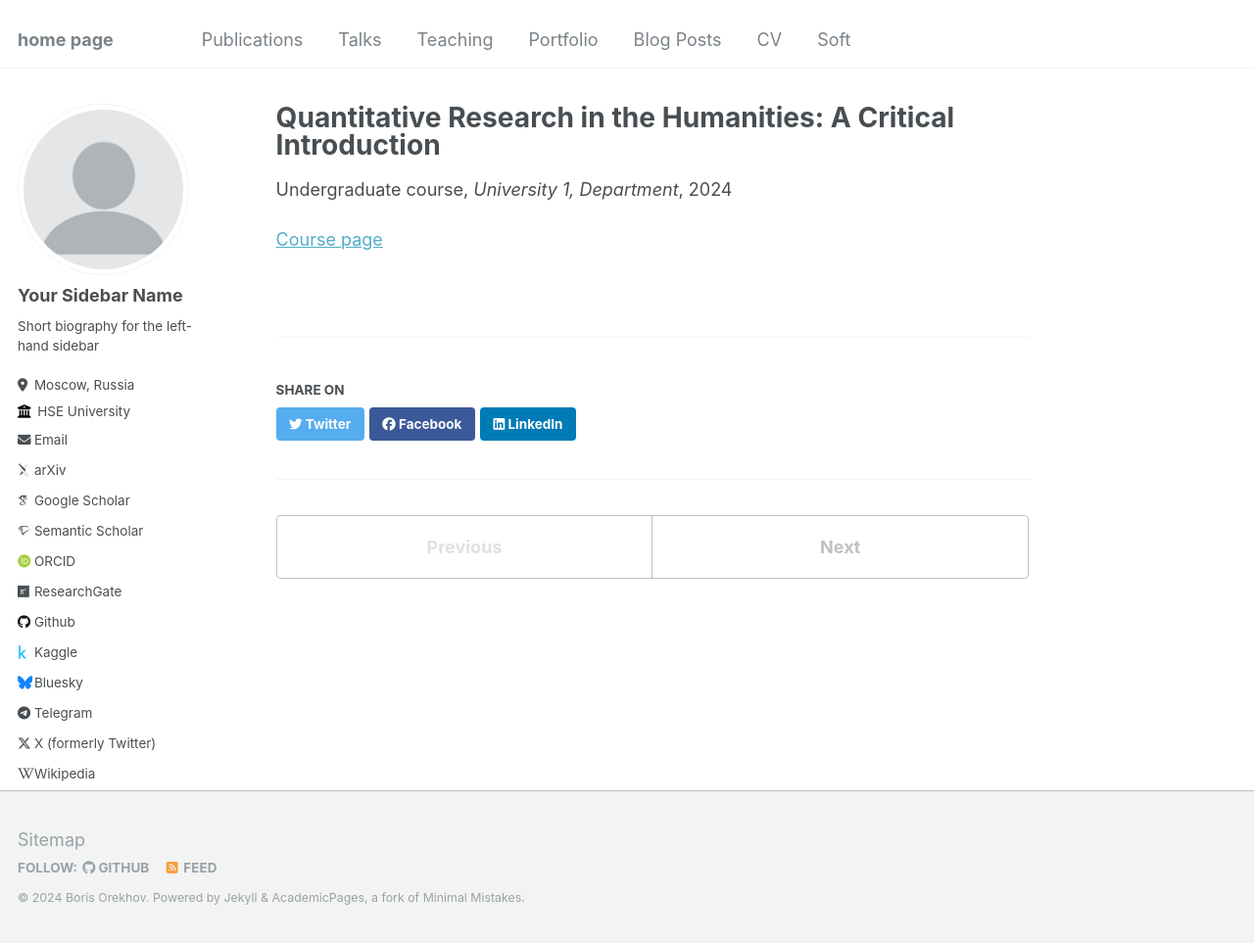
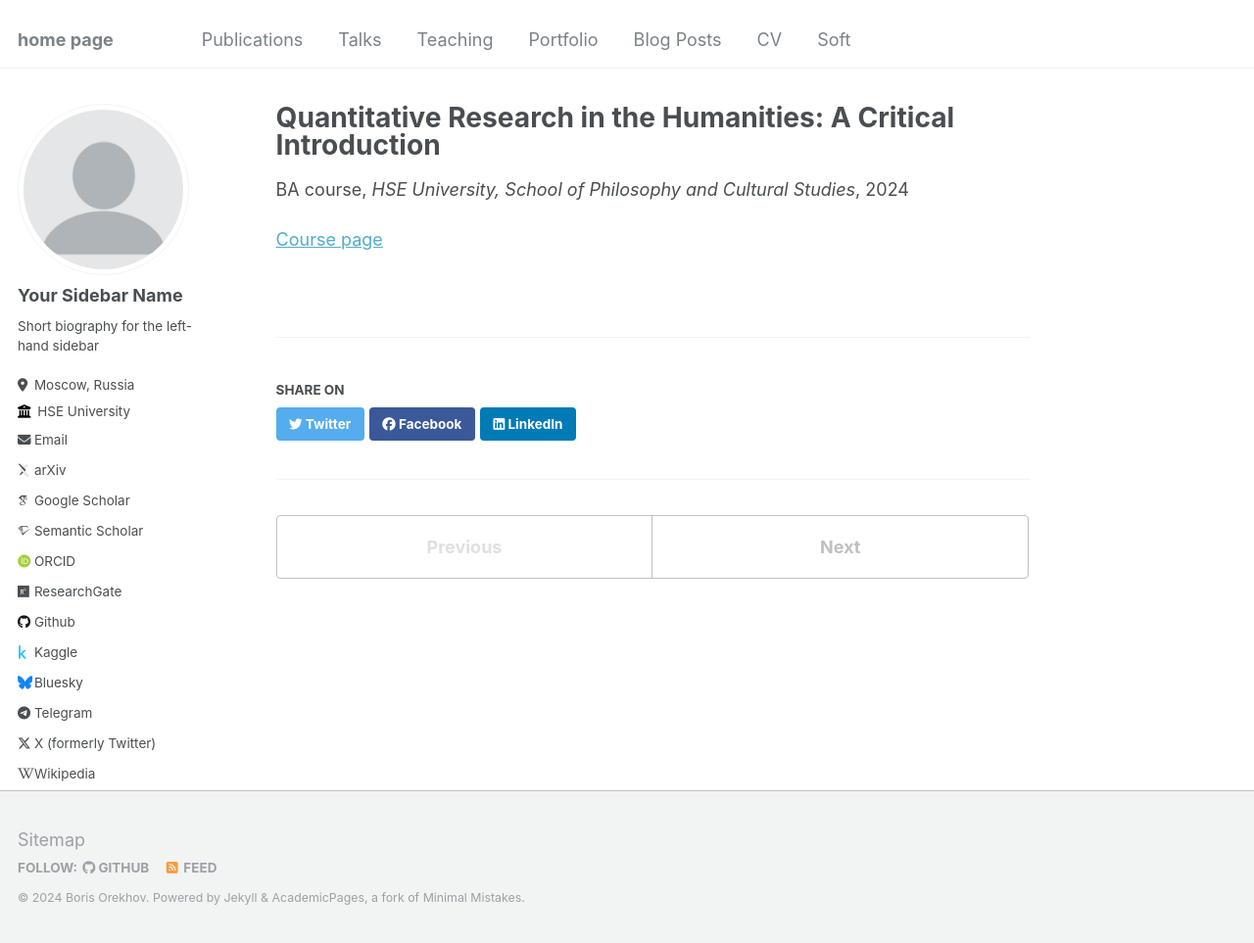
Before and after one commit to nevmenandr/homepage, a Jekyll site: the page built from _teaching/2024-spring-teaching-1.md, in a window 1280 px wide and 963 px high. Shown: the whole window at 98% size. Built offline with Jekyll 4.4.1, drawn with Linux system fonts in a browser that asks for light colours; some web fonts are replaced.

Commit message:
Update 2024-spring-teaching-1.md

```diff
--- a/_teaching/2024-spring-teaching-1.md
+++ b/_teaching/2024-spring-teaching-1.md
@@ -1,9 +1,9 @@
 ---
 title: "Quantitative Research in the Humanities: A Critical Introduction"
 collection: teaching
-type: "Undergraduate course"
+type: "BA course"
 permalink: /teaching/2024-spring-teaching-1
-venue: "University 1, Department"
+venue: "HSE University, School of Philosophy and Cultural Studies"
 date: 2024-01-01
 location: "Moscow, Russia"
 ---
```
